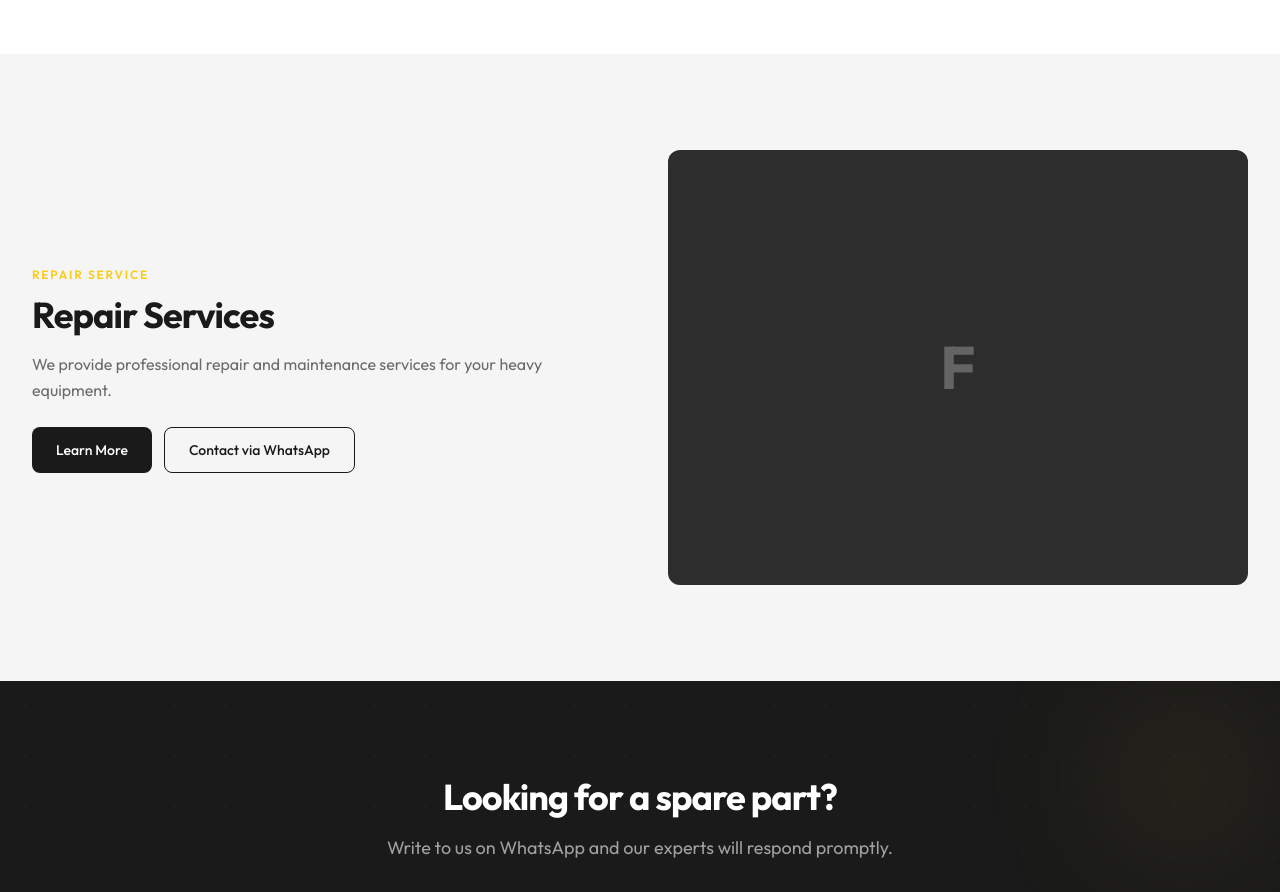
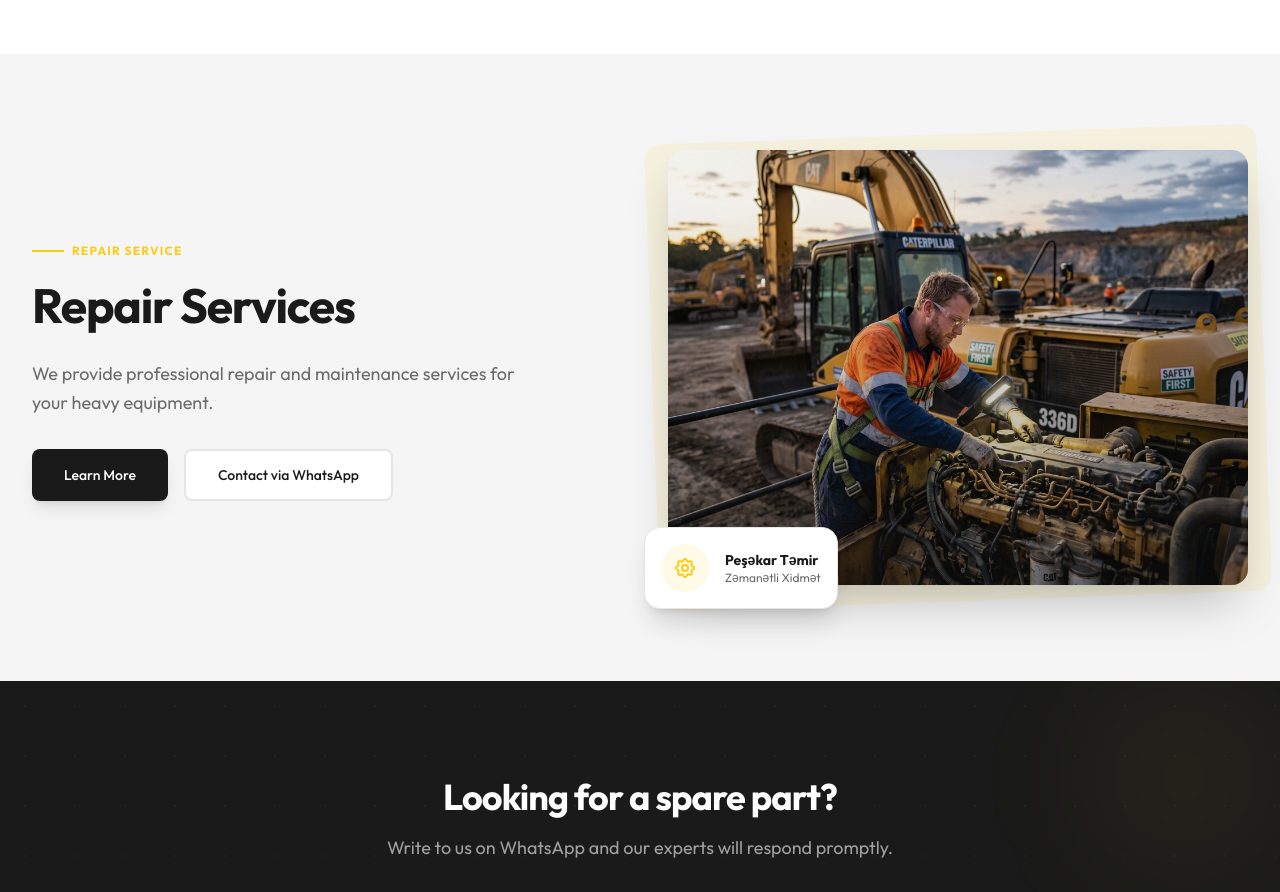
Before and after one commit to UmudvarKhalisli/fornitura, a Next.js app: page /en in a window 1280 px wide. Shown: the part 1260-2152 px from the top of the page. Built offline with nearby package versions, Linux system fonts and the light colour scheme; no server answers; the database is empty.

Commit message:
Redesign repair service section with new image and premium layout

```diff
--- a/src/components/home/repair-intro.tsx
+++ b/src/components/home/repair-intro.tsx
@@ -18,19 +18,22 @@ export function RepairIntro({ dictionary, locale, settings }: RepairIntroProps)
       <Container>
         <div className="grid md:grid-cols-2 gap-10 md:gap-14 items-center">
           <div className="order-2 md:order-1">
-            <span className="inline-block text-muted-gold text-xs font-semibold uppercase tracking-[0.15em] mb-3">
+            <div className="inline-flex items-center gap-2 mb-4">
+              <div className="w-8 h-[2px] bg-muted-gold" />
+              <span className="text-muted-gold text-xs font-bold uppercase tracking-widest">
                 {dictionary.nav.repair_service}
               </span>
-            <h2 className="text-3xl md:text-4xl font-bold text-deep-charcoal tracking-tight mb-4">
+            </div>
+            <h2 className="text-3xl md:text-5xl font-bold text-deep-charcoal tracking-tight mb-6 leading-tight">
               {title}
             </h2>
-            <p className="text-medium-gray leading-relaxed mb-6">
+            <p className="text-medium-gray text-lg leading-relaxed mb-8 max-w-lg">
               {description}
             </p>
-            <div className="flex flex-col sm:flex-row gap-3">
+            <div className="flex flex-col sm:flex-row gap-4">
               <Link
                 href={`/${locale}/repair-service`}
-                className="inline-flex items-center justify-center px-6 py-3 bg-deep-charcoal text-white font-medium rounded-md hover:bg-dark-graphite transition-colors text-sm"
+                className="inline-flex items-center justify-center px-8 py-3.5 bg-deep-charcoal text-white font-medium rounded-md hover:bg-muted-gold hover:text-deep-charcoal transition-all duration-300 text-sm shadow-lg hover:shadow-xl hover:-translate-y-0.5"
               >
                 {dictionary.repair_service.learn_more}
               </Link>
@@ -38,27 +41,39 @@ export function RepairIntro({ dictionary, locale, settings }: RepairIntroProps)
                 href={`https://wa.me/${settings?.whatsapp_number?.replace(/[^\d]/g, '') || ''}`}
                 target="_blank"
                 rel="noopener noreferrer"
-                className="inline-flex items-center justify-center px-6 py-3 border border-deep-charcoal text-deep-charcoal font-medium rounded-md hover:bg-deep-charcoal hover:text-white transition-colors text-sm"
+                className="inline-flex items-center justify-center px-8 py-3.5 border-2 border-light-gray text-deep-charcoal font-medium rounded-md hover:border-deep-charcoal transition-all duration-300 text-sm bg-white"
               >
                 {dictionary.repair_service.cta}
               </a>
             </div>
           </div>
-          <div className="order-1 md:order-2">
-            <div className="relative aspect-[4/3] rounded-lg overflow-hidden bg-dark-graphite">
-              {image ? (
+          <div className="order-1 md:order-2 relative">
+            {/* Decorative background element */}
+            <div className="absolute -inset-4 bg-muted-gold/10 rounded-2xl transform rotate-2 md:-rotate-2 transition-transform duration-500 hover:rotate-0" />
+
+            <div className="relative aspect-[4/3] rounded-xl overflow-hidden shadow-2xl group">
               <Image
-                  src={image}
-                  alt=""
+                src={image || "/repair-bg.png"}
+                alt="Heavy Machinery Repair"
                 fill
-                  className="object-cover"
+                className="object-cover transition-transform duration-700 group-hover:scale-105"
                 sizes="(max-width: 768px) 100vw, 50vw"
               />
-              ) : (
-                <div className="absolute inset-0 flex items-center justify-center">
-                  <span className="text-6xl font-bold text-light-gray/30">F</span>
+              <div className="absolute inset-0 bg-gradient-to-t from-deep-charcoal/40 to-transparent" />
             </div>
-              )}
+
+            {/* Floating Badge */}
+            <div className="absolute -bottom-6 -left-6 bg-white p-4 rounded-xl shadow-xl border border-light-gray flex items-center gap-4 animate-in fade-in slide-in-from-bottom-8 duration-1000">
+              <div className="w-12 h-12 bg-muted-gold/10 rounded-full flex items-center justify-center shrink-0">
+                <svg className="w-6 h-6 text-muted-gold" fill="none" stroke="currentColor" viewBox="0 0 24 24">
+                  <path strokeLinecap="round" strokeLinejoin="round" strokeWidth={2} d="M10.325 4.317c.426-1.756 2.924-1.756 3.35 0a1.724 1.724 0 002.573 1.066c1.543-.94 3.31.826 2.37 2.37a1.724 1.724 0 001.065 2.572c1.756.426 1.756 2.924 0 3.35a1.724 1.724 0 00-1.066 2.573c.94 1.543-.826 3.31-2.37 2.37a1.724 1.724 0 00-2.572 1.065c-.426 1.756-2.924 1.756-3.35 0a1.724 1.724 0 00-2.573-1.066c-1.543.94-3.31-.826-2.37-2.37a1.724 1.724 0 00-1.065-2.572c-1.756-.426-1.756-2.924 0-3.35a1.724 1.724 0 001.066-2.573c-.94-1.543.826-3.31 2.37-2.37.996.608 2.296.07 2.572-1.065z" />
+                  <path strokeLinecap="round" strokeLinejoin="round" strokeWidth={2} d="M15 12a3 3 0 11-6 0 3 3 0 016 0z" />
+                </svg>
+              </div>
+              <div>
+                <p className="text-sm font-bold text-deep-charcoal">Peşəkar Təmir</p>
+                <p className="text-xs text-medium-gray">Zəmanətli Xidmət</p>
+              </div>
             </div>
           </div>
         </div>
```
Also changed, not shown: public/repair-bg.png (added). Lines whose indentation alone changed are shown as unchanged.
